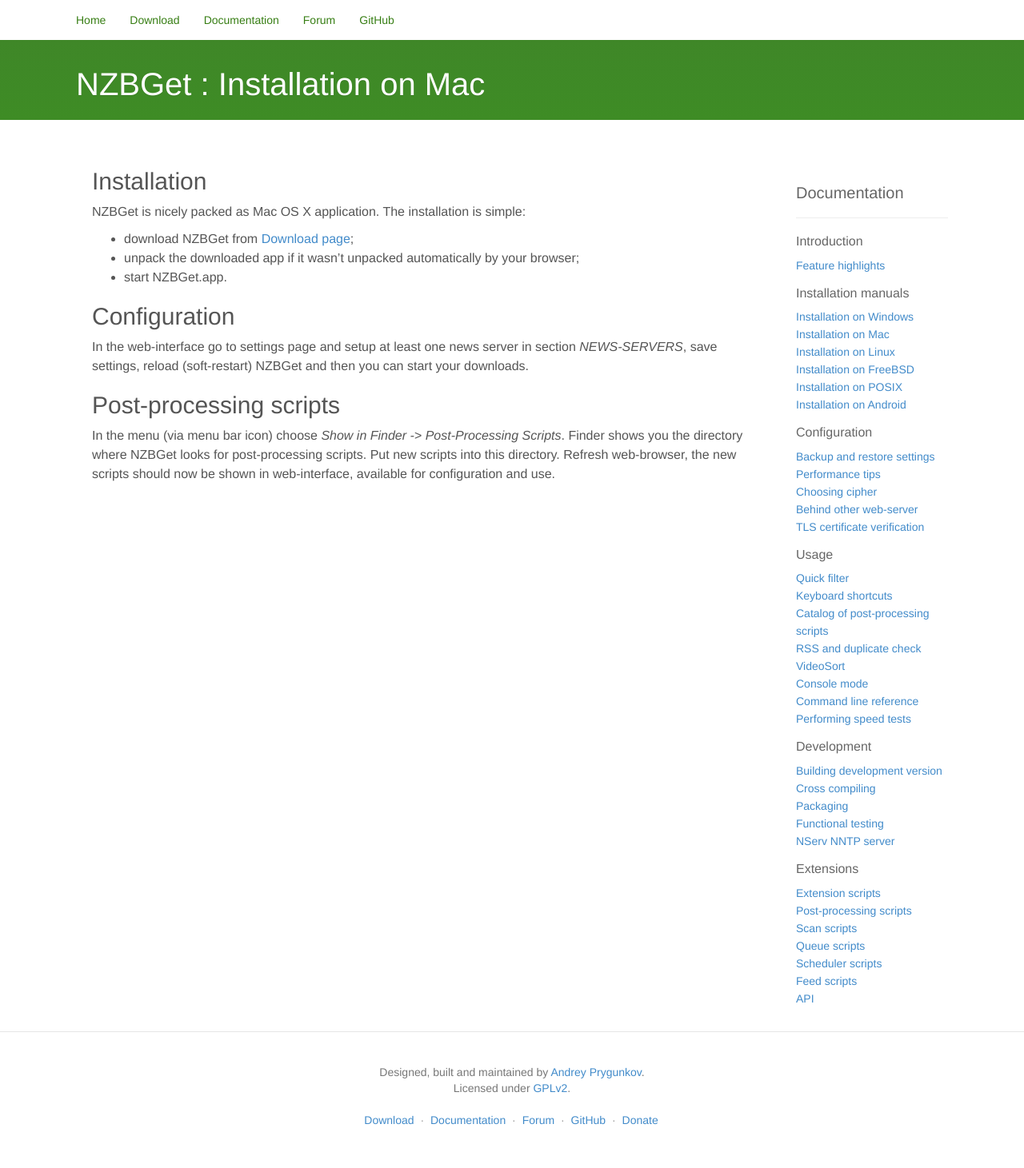
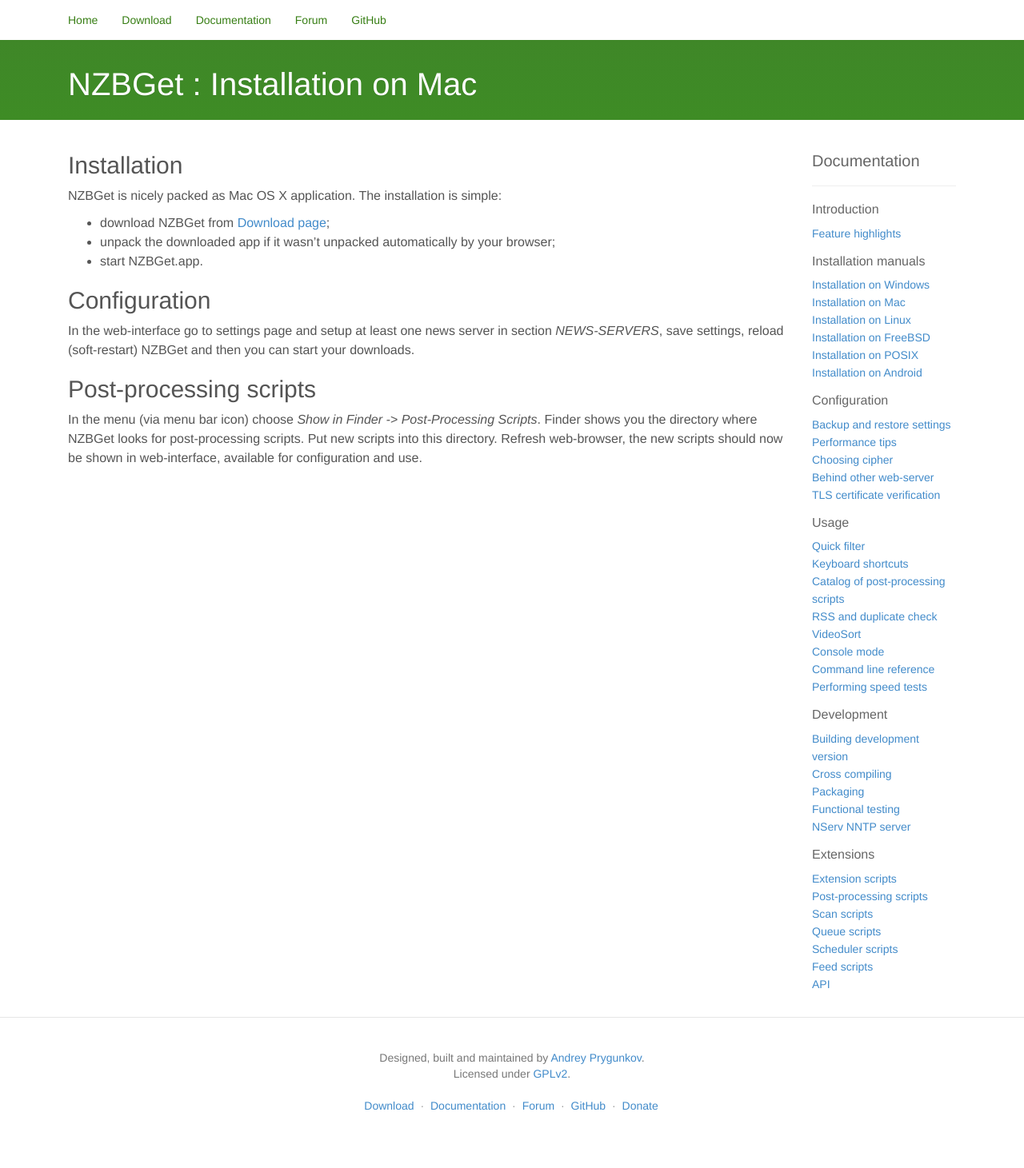
Before and after one commit to nzbget/nzbget.github.io, a Jekyll site: the page built from _wiki/Installation_on_Mac.md, in a window 1280 px wide. Shown: the whole page at 80% size. Built offline with Jekyll 4.4.1, drawn with Linux system fonts in a browser that asks for light colours; nearby versions of some CDN libraries; the repository's description, which GitHub fills in, is left out.

Commit message:
container tweaks once again

```diff
--- a/_layouts/wiki-index.html
+++ b/_layouts/wiki-index.html
@@ -19,9 +19,7 @@
 
     <div class="bs-container">
       <div class="bs-docs-featurette">
-        <div class="bs-container">
-          {{ content }}
-        </div>
+        {{ content }}
       </div>
     </div>
 
--- a/css/docs.css
+++ b/css/docs.css
@@ -547,7 +547,7 @@
 
 .bs-docs-wiki .bs-docs-featurette {
   text-align: left;
-  padding-top: 30px;
+  padding-top: 10px;
 }
 
 .bs-docs-wiki {
@@ -581,8 +581,8 @@
 }
 
 .docs-sidebar {
-  padding-left: 40px;
-  width: 230px;
+  padding-left: 25px;
+  width: 205px;
   margin-bottom: 20px;
   float: right;
   display: none;
@@ -591,6 +591,7 @@
 .docs-sidebar h1 {
   font-size: 20px;
   color: #666;
+  margin-top: 0;
 }
 
 .docs-sidebar h2 {
@@ -616,41 +617,19 @@
 .bs-container {
 	max-width: inherit;
 	margin: 0;
-	padding: 0;
+	padding: 0 20px;
 	border: none;
 }
 
 @media only screen and (min-width: 1150px) {
 	.bs-container {
-		max-width: 1090px;
+		max-width: 1110px;
 		margin: 0 auto;
-	}
-  .docs-content {
-    margin-left: 20px;
-    margin-right: 260px;
-  }
-}
-
-@media only screen and (max-width: 1149px) {
-	.bs-container {
-		padding: 0 30px;
-	}
-  .docs-content {
-    margin-left: 20px;
-    margin-right: 20px;
-  }
-}
-
-@media only screen and (max-width: 960px) {
-	.bs-container {
-		padding: 0 20px;
+		padding: 0;
 	}
 }
 
-@media only screen and (min-width: 920px) {
-  .docs-content {
-    margin-right: 230px;
-  }
+@media only screen and (min-width: 868px) {
   .docs-sidebar {
     display: block;
   }
@@ -660,8 +639,4 @@
 	.bs-container {
 		padding: 0 10px;
 	}
-  .docs-content {
-    margin-left: 0px;
-    margin-right: 0px;
-  }
 }
```
Also changed, not shown: _forum/styles/nzbget/theme/stylesheet.css (+4 -15 lines).
